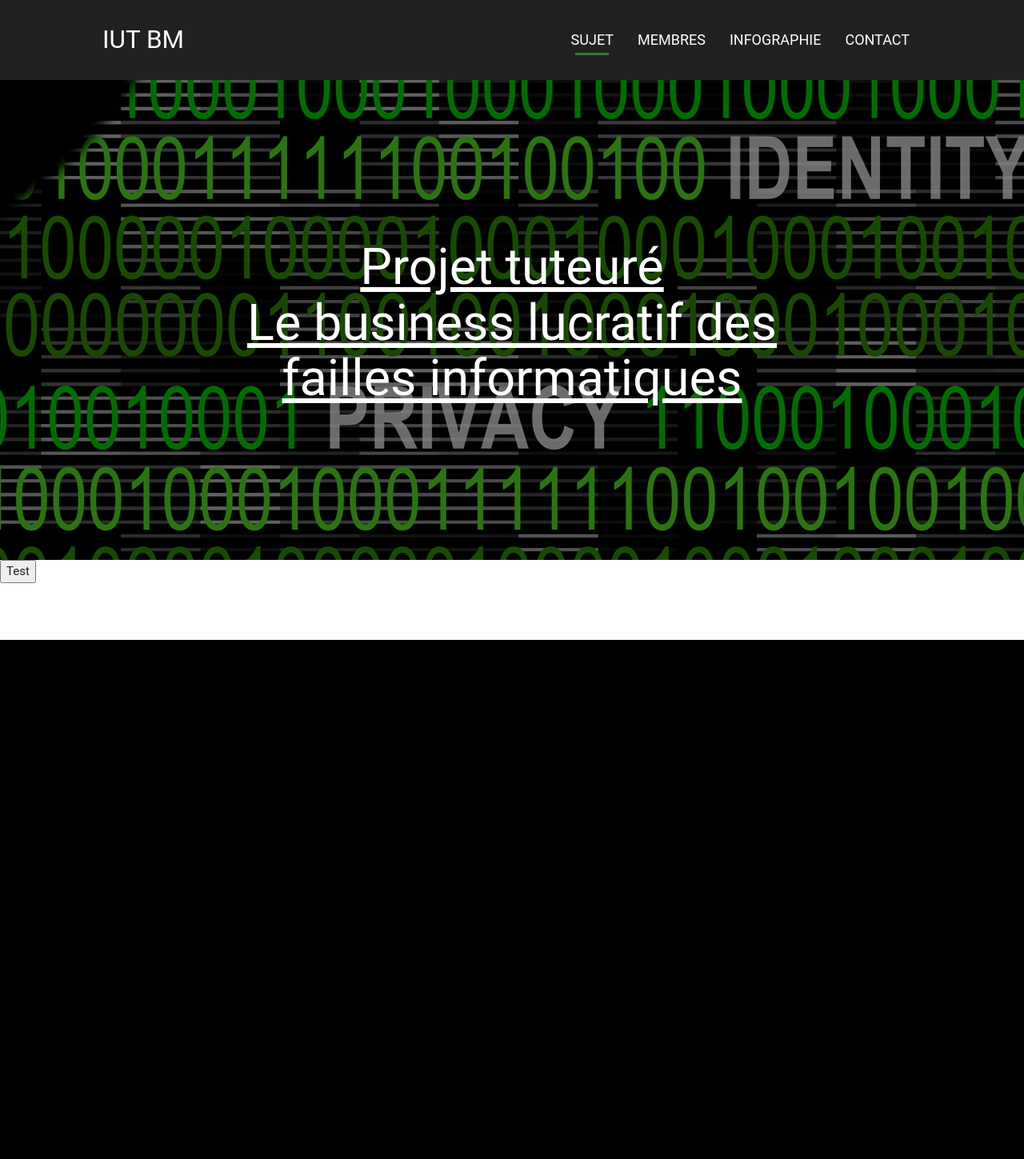
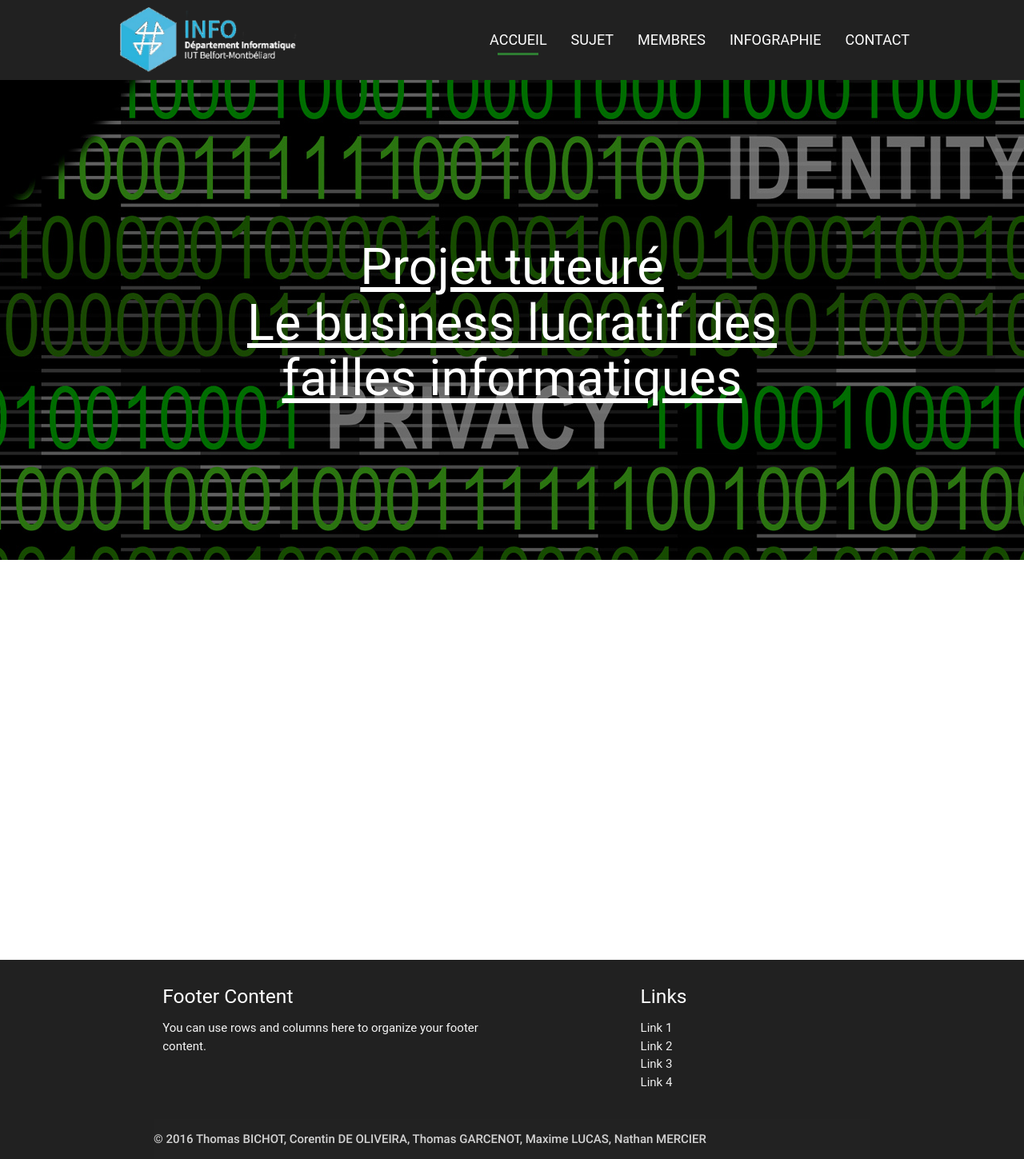
Before and after one commit to Coco-sempai/site-projet-tut, a PHP site: page / in a window 1280 px wide. Shown: the whole page at 80% size. Before the commit the page ends 800 px from the top, so only its background shows below. Run offline with PHP 8.4, Linux system fonts and the light colour scheme; some libraries are stand-ins or nearby versions; some web fonts are replaced.

Commit message:
Footer, logo département, ...

```diff
--- a/css/style.css
+++ b/css/style.css
@@ -8,6 +8,10 @@ nav {
 
 	text-transform: uppercase;
 }
+
+	nav .brand-logo img {
+		height: 94px;
+	}
 
 	nav .nav-wrapper {
 		margin: 0 10% 0 10%;
@@ -72,3 +76,7 @@ header {
 	header .main-title.charged {
 		opacity: 1;
 	}
+
+footer {
+	padding: 0 15%;
+}
--- a/index.html
+++ b/index.html
@@ -27,14 +27,15 @@
 		<!-- Barre de navigation -->
 		<nav class="grey darken-4">
     		<div class="nav-wrapper">
-    	 		<a href="#!" class="brand-logo">IUT BM</a>
+    	 		<a href="http://www.iut-bm.univ-fcomte.fr/" class="brand-logo"><img src="img/dutInfoLogo.png" alt=""></a>
       			<a href="#" data-activates="mobile-demo" class="button-collapse"><i class="material-icons">menu</i></a>
 
       			<ul class="right hide-on-med-and-down">
-        			<li class="active"><a href="sass.html">Sujet</a><div class="colorbar"></div></li>
-        			<li><a href="badges.html">Membres</a><div class="colorbar"></div></li>
-        			<li><a href="collapsible.html">Infographie</a><div class="colorbar"></div></li>
-        			<li><a href="mobile.html">Contact</a><div class="colorbar"></div></li>
+              <li class="active"><a href="index.html">Accueil</a><div class="colorbar"></div></li>
+        			<li><a href="">Sujet</a><div class="colorbar"></div></li>
+        			<li><a href="">Membres</a><div class="colorbar"></div></li>
+        			<li><a href="">Infographie</a><div class="colorbar"></div></li>
+        			<li><a href="">Contact</a><div class="colorbar"></div></li>
       			</ul>
 
       			<ul class="side-nav" id="mobile-demo">
@@ -44,13 +45,38 @@
         			<li><a href="mobile.html">Mobile</a></li>
       			</ul>
     		</div>
-  		</nav>
+      </nav>
 
   		<header class="valign-wrapper center">
   			<div id="grey-mask"></div>
   			<h1 class="valign main-title">Projet tuteuré<br>Le business lucratif des<br>failles informatiques</h1>
   		</header>
 
-  		<button id="button-test" onclick="displayMainTitle()">Test</button>
+      <main style="height: 500px;">
+
+      </main>
+
+  		<footer class="page-footer grey darken-4">
+        <div class="row">
+          <div class="col l6 s12">
+            <h5 class="white-text">Footer Content</h5>
+            <p class="grey-text text-lighten-4">You can use rows and columns here to organize your footer content.</p>
+          </div>
+
+          <div class="col l4 offset-l2 s12">
+            <h5 class="white-text">Links</h5>
+            <ul>
+              <li><a class="grey-text text-lighten-3" href="#!">Link 1</a></li>
+              <li><a class="grey-text text-lighten-3" href="#!">Link 2</a></li>
+              <li><a class="grey-text text-lighten-3" href="#!">Link 3</a></li>
+              <li><a class="grey-text text-lighten-3" href="#!">Link 4</a></li>
+            </ul>
+          </div>
+        </div>
+
+        <div class="footer-copyright">
+          <strong>© 2016 Thomas BICHOT, Corentin DE OLIVEIRA, Thomas GARCENOT, Maxime LUCAS, Nathan MERCIER</strong>
+        </div>
+    </footer>
 	</body>
 </html>
```
Also changed, not shown: img/dutInfoLogo.png (added), img/fond_test.jpg (deleted).
